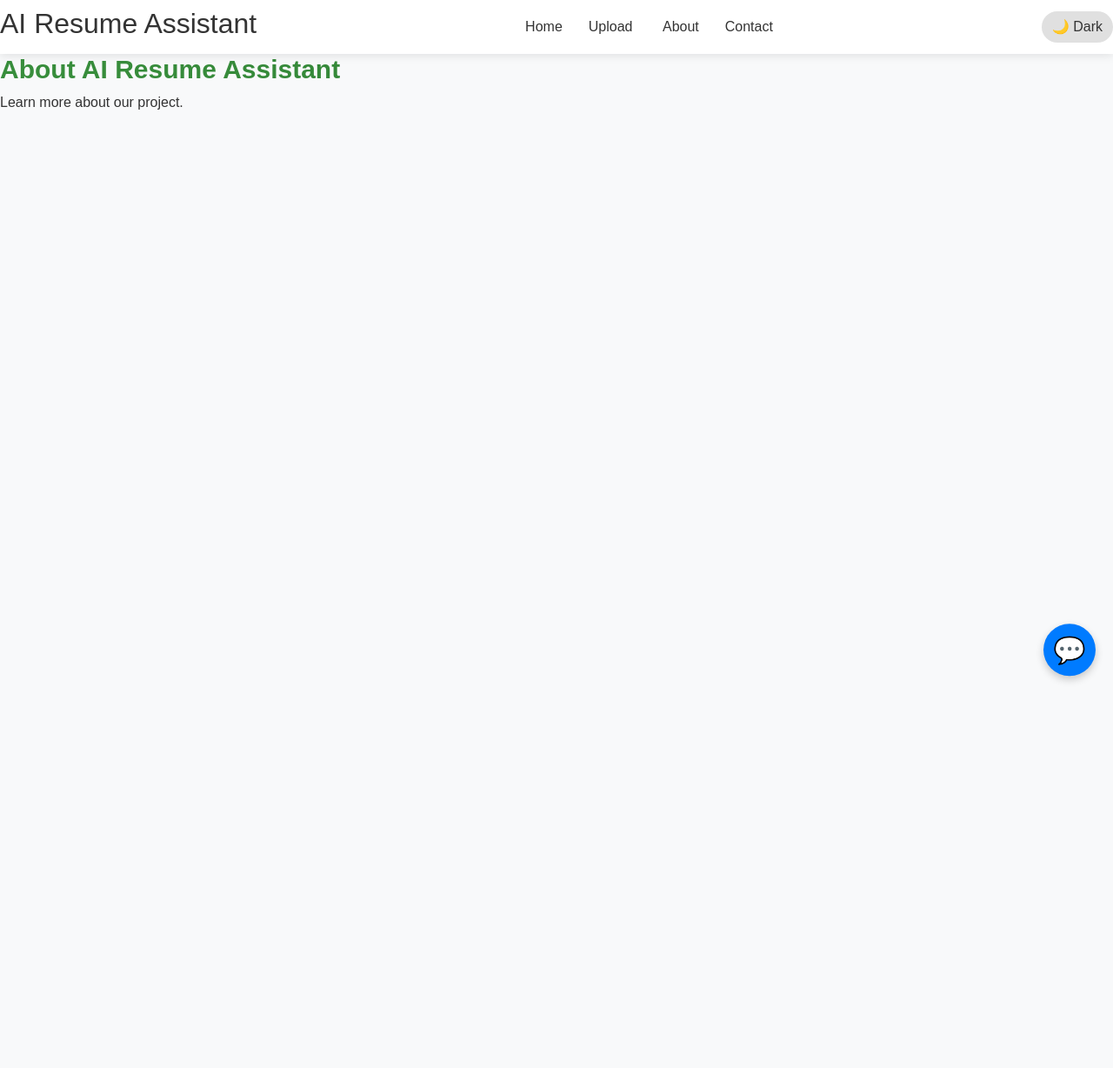
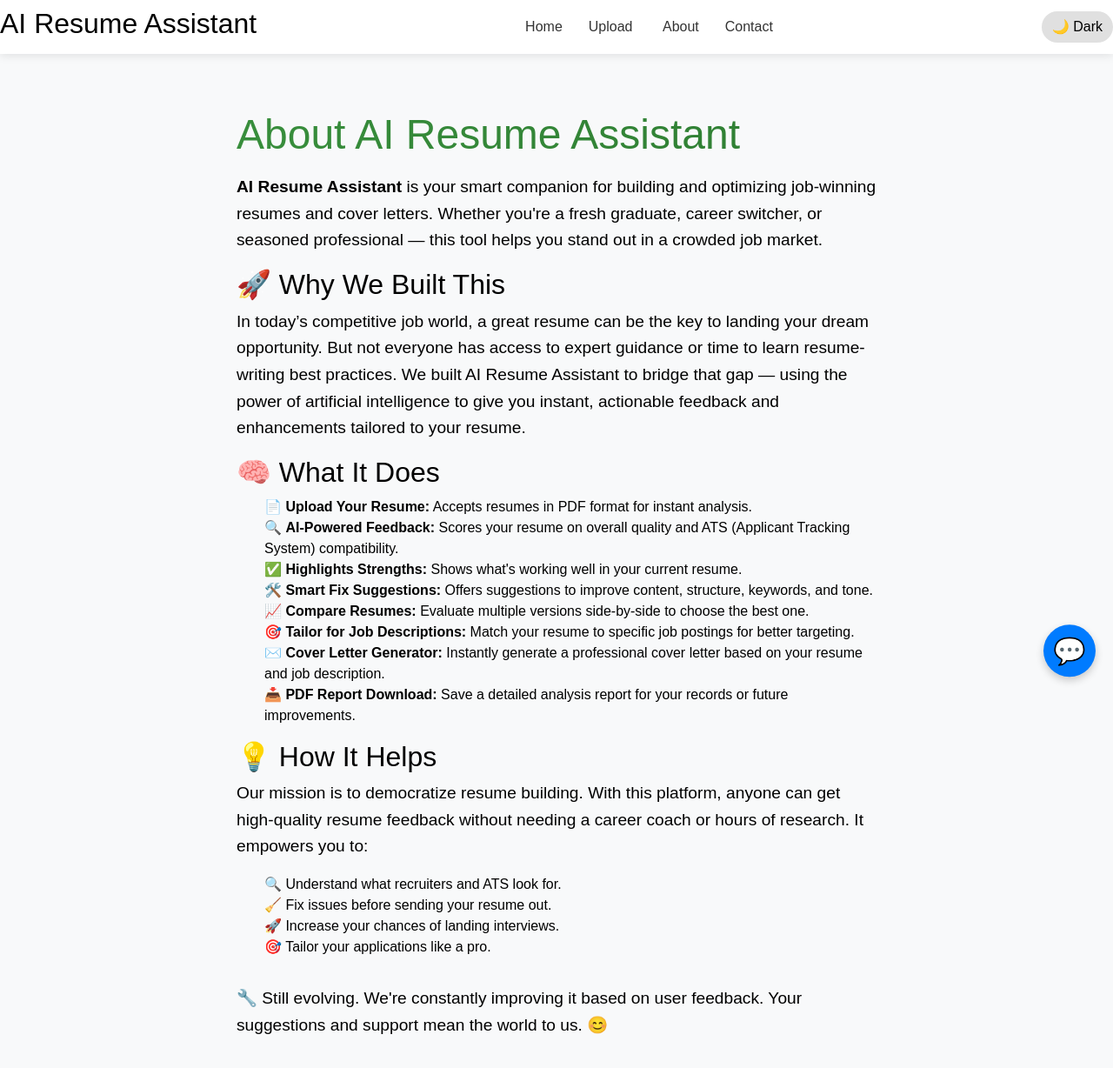
Before and after one commit to ABHI-SHEK-001/AI-Resume-Assistant, a React (Create React App) app in the folder frontend/: page /about in a window 1280 px wide. Shown: the top 1228 px of the page at 87% size. Before the commit the page ends 800 px from the top, so only its background shows below. Built offline with nearby package versions, Linux system fonts and the light colour scheme.

Commit message:
about section

```diff
--- a/frontend/src/pages/AboutPage.js
+++ b/frontend/src/pages/AboutPage.js
@@ -1,12 +1,52 @@
 import React from "react";
+import { motion } from "framer-motion";
+import "../styles/AboutPage.css";
 
-const AboutPage = () => {
+export default function AboutPage() {
   return (
-    <div>
-      <h1 className="text-3xl font-bold underline">About AI Resume Assistant</h1>
-      <p>Learn more about our project.</p>
-    </div>
+    <motion.div
+      className="about-page"
+      initial={{ opacity: 0, y: 20 }}
+      animate={{ opacity: 1, y: 0 }}
+      transition={{ duration: 0.6 }}
+    >
+      <h1>About AI Resume Assistant</h1>
+
+      <p>
+        <strong>AI Resume Assistant</strong> is your smart companion for building and optimizing job-winning resumes and cover letters. Whether you're a fresh graduate, career switcher, or seasoned professional — this tool helps you stand out in a crowded job market.
+      </p>
+
+      <h2>🚀 Why We Built This</h2>
+      <p>
+        In today’s competitive job world, a great resume can be the key to landing your dream opportunity. But not everyone has access to expert guidance or time to learn resume-writing best practices. We built AI Resume Assistant to bridge that gap — using the power of artificial intelligence to give you instant, actionable feedback and enhancements tailored to your resume.
+      </p>
+
+      <h2>🧠 What It Does</h2>
+      <ul>
+        <li>📄 <strong>Upload Your Resume:</strong> Accepts resumes in PDF format for instant analysis.</li>
+        <li>🔍 <strong>AI-Powered Feedback:</strong> Scores your resume on overall quality and ATS (Applicant Tracking System) compatibility.</li>
+        <li>✅ <strong>Highlights Strengths:</strong> Shows what's working well in your current resume.</li>
+        <li>🛠️ <strong>Smart Fix Suggestions:</strong> Offers suggestions to improve content, structure, keywords, and tone.</li>
+        <li>📈 <strong>Compare Resumes:</strong> Evaluate multiple versions side-by-side to choose the best one.</li>
+        <li>🎯 <strong>Tailor for Job Descriptions:</strong> Match your resume to specific job postings for better targeting.</li>
+        <li>✉️ <strong>Cover Letter Generator:</strong> Instantly generate a professional cover letter based on your resume and job description.</li>
+        <li>📥 <strong>PDF Report Download:</strong> Save a detailed analysis report for your records or future improvements.</li>
+      </ul>
+
+      <h2>💡 How It Helps</h2>
+      <p>
+        Our mission is to democratize resume building. With this platform, anyone can get high-quality resume feedback without needing a career coach or hours of research. It empowers you to:
+      </p>
+      <ul>
+        <li>🔍 Understand what recruiters and ATS look for.</li>
+        <li>🧹 Fix issues before sending your resume out.</li>
+        <li>🚀 Increase your chances of landing interviews.</li>
+        <li>🎯 Tailor your applications like a pro.</li>
+      </ul>
+
+      <p style={{ marginTop: "2rem" }}>
+        🔧 Still evolving. We're constantly improving it based on user feedback. Your suggestions and support mean the world to us. 😊
+      </p>
+    </motion.div>
   );
-};
-
-export default AboutPage;
+}
--- a/frontend/src/pages/ContactPage.js
+++ b/frontend/src/pages/ContactPage.js
@@ -10,10 +10,10 @@ const Contact = () => {
 
     emailjs
       .sendForm(
-        "service_yu5tkok",     // Replace with your service ID
-        "template_1f1pzuu",    // Replace with your template ID
+        "service_yu5tkok",
+        "template_1f1pzuu",
         form.current,
-        "AU6Qkr9wpMpg0klz5"      // Replace with your public key (user ID)
+        "AU6Qkr9wpMpg0klz5"
       )
       .then(
         (result) => {
@@ -82,11 +82,6 @@ const Contact = () => {
 
         {status && <p className="mt-4 text-green-600 text-center">{status}</p>}
       </form>
-
-      <div className="mt-8 text-gray-600 text-center">
-        <p>Email: <a className="text-blue-500 hover:underline" href="mailto:yourteam@email.com">yourteam@email.com</a></p>
-        <p className="mt-2">GitHub: <a className="text-blue-500 hover:underline" href="https://github.com/yourrepo" target="_blank" rel="noreferrer">github.com/yourrepo</a></p>
-      </div>
     </div>
   );
 };
--- a/frontend/src/pages/HomePage.js
+++ b/frontend/src/pages/HomePage.js
@@ -8,6 +8,8 @@ import "../styles/HomePage.css";
 import "../styles/UploadPage.css";
 import "../styles/ResumeTailor.css";
 import "../styles/CoverLetter.css";
+import Contact from "./ContactPage";
+
 
 export default function HomePage() {
   const [file, setFile] = useState(null);
@@ -50,12 +52,16 @@ export default function HomePage() {
   const scrollToUpload = () => {
     uploadSectionRef.current?.scrollIntoView({ behavior: "smooth" });
   };
+
+  const contactSectionRef = useRef(null);
+
+
   const scrollToContact = () => {
-    uploadSectionRef.current?.scrollIntoView({behavior: "smooth"});
+    contactSectionRef.current?.scrollIntoView({ behavior: "smooth" });
   };
-  const scrollToAbout = () => {
-    uploadSectionRef.current?.scrollIntoView({behavior: "smooth"});
-  };
+  // const scrollToAbout = () => {
+  //   uploadSectionRef.current?.scrollIntoView({ behavior: "smooth" });
+  // };
 
   const downloadPDF = () => {
     if (!feedback) return;
--- /dev/null
+++ b/frontend/src/styles/AboutPage.css
@@ -0,0 +1,17 @@
+/* styles/AboutPage.css */
+*{
+    color: black;
+}
+.about-page {
+    padding: 4rem 2rem;
+    max-width: 800px;
+    margin: 0 auto;
+  }
+  .about-page h1 {
+    font-size: 3rem;
+    margin-bottom: 1rem;
+  }
+  .about-page p {
+    font-size: 1.2rem;
+    line-height: 1.6;
+  }
```
